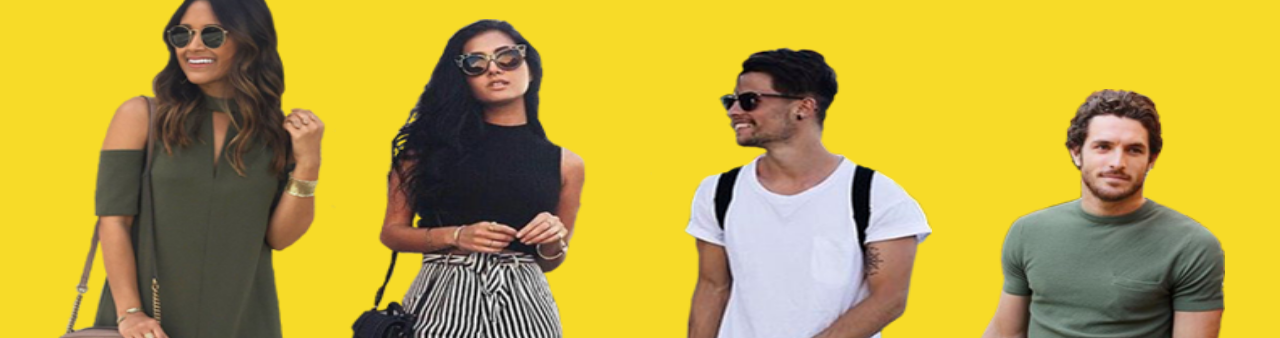
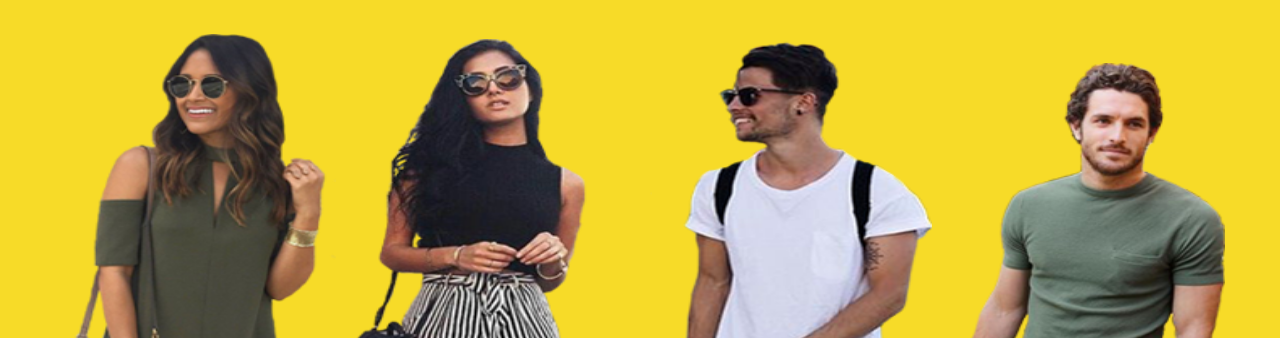
Before and after one commit to erinkahn/cloverHill, a website: page index.html in a window 1280 px wide. Shown: the part 270-608 px from the top of the page. Drawn offline with Linux system fonts and the light colour scheme.

Commit message:
moved people in a line

```diff
--- a/src/scss/main.scss
+++ b/src/scss/main.scss
@@ -147,6 +147,7 @@ header{
 		//fix width of 1st person
 		&:first-child{
 			width: 26%;
+			margin-top: 50px;
 
 			@media screen and (min-width: 1224px){
 				width: 24%;
@@ -156,7 +157,7 @@ header{
 		//move second girl down
 		&:nth-child(2){
 			@media screen and (min-width: 768px){
-				margin-top: 35px;
+				margin-top: 55px;
 				width: 39%;
 			}
 
@@ -172,8 +173,12 @@ header{
 		//move 3rd guy down
 		&:nth-child(3){
 			@media screen and (min-width: 768px){
-				margin-top: 45px;
+				margin-top: 39px;
 				width: 27%;
+			}
+
+			@media screen and (min-width: 1024px){
+				margin-top: 40px;
 			}
 
 			@media screen and (min-width: 1224px){
@@ -190,21 +195,22 @@ header{
 			margin-top: 49px;
 
 			@media screen and (min-width: 768px){
-				margin-top: 85px;
+				margin-top: 60px;
 				width: 39%;
 			}
 
 			@media screen and (min-width: 1024px){
-				margin-top: 105px;
+				margin-top: 76px;
 				width: 30%;
 			}
 
 			@media screen and (min-width: 1224px){
 				width: 25%;
+				margin-top: 79px;
 			}
 
 			@media screen and (min-width: 1440px){
-				margin-top: 133px;
+				margin-top: 80px;
 			}
 		}
 
```
Also changed, not shown: dist/css/main.css, 1 other file.
